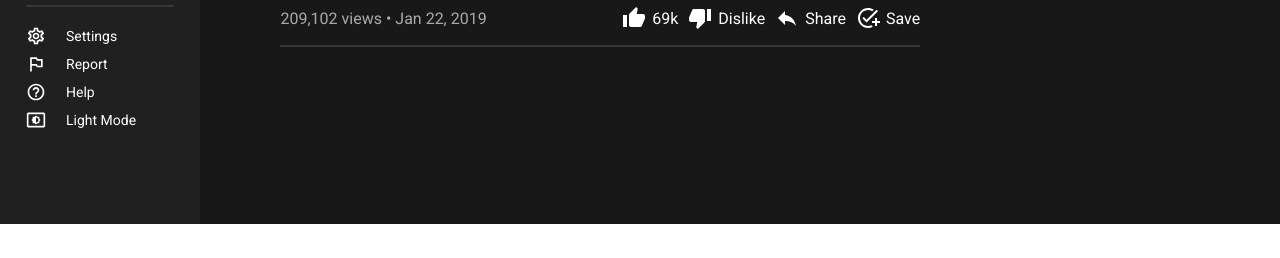
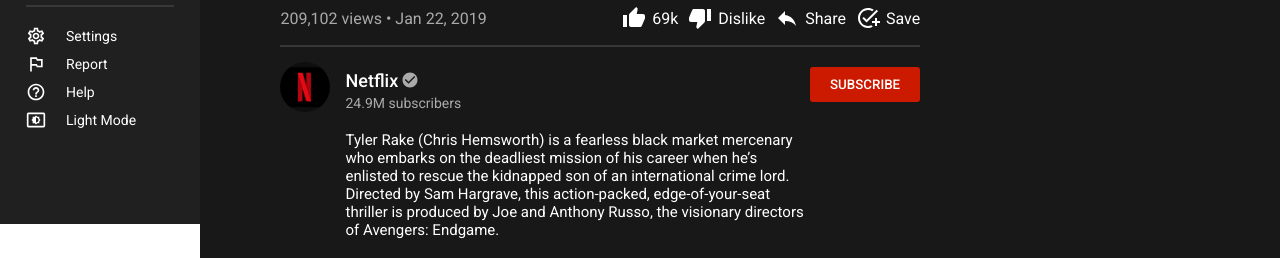
Before and after one commit to AmanMandal7/YouTube-Clone, a React (Create React App) app: page /video/test in a window 1280 px wide. Shown: the part 576-834 px from the top of the page. Before the commit the page ends 800 px from the top, so only its background shows below. Built offline with nearby package versions, Linux system fonts and the light colour scheme.

Commit message:
Video Details

```diff
--- a/src/pages/Video.jsx
+++ b/src/pages/Video.jsx
@@ -4,6 +4,8 @@
 import ThumbDownIcon from "@mui/icons-material/ThumbDown";
 import ReplyIcon from "@mui/icons-material/Reply";
 import AddTaskIcon from "@mui/icons-material/AddTask";
+import netflix from "../img/netflix.png";
+import CheckCircleIcon from "@mui/icons-material/CheckCircle";
 
 const Container = styled.div`
   display: flex;
@@ -51,6 +53,60 @@
   flex: 2;
 `;
 
+const Channel = styled.div`
+  display: flex;
+  justify-content: space-between;
+`;
+const ChannelInfo = styled.div`
+  display: flex;
+  gap: 15px;
+`;
+const Image = styled.img`
+  width: 50px;
+  height: 50px;
+  border-radius: 100%;
+  background-color: #999;
+`;
+const ChannelDetail = styled.div`
+  display: flex;
+  flex-direction: column;
+  color: ${({ theme }) => theme.text};
+`;
+const ChannelName = styled.span`
+  margin-top: 5px;
+  font-size: 18px;
+  font-weight: 500;
+  display: flex;
+  align-items: center;
+  gap: 3px;
+`;
+
+const Icon = styled.div`
+  margin-top: 4px;
+  color: ${({ theme }) => theme.textSoft};
+`;
+
+const ChannelCounter = styled.span`
+  margin-top: 2px;
+  margin-bottom: 20px;
+  color: ${({ theme }) => theme.textSoft};
+  font-size: 14px;
+`;
+const Description = styled.p`
+  font-size: 15px;
+`;
+const Subscribe = styled.button`
+  background-color: #cc1a00;
+  font-weight: 500;
+  color: white;
+  border: none;
+  border-radius: 3px;
+  height: max-content;
+  margin-top: 5px;
+  padding: 10px 20px;
+  cursor: pointer;
+`;
+
 const Video = () => {
   return (
     <Container>
@@ -85,6 +141,29 @@
           </Buttons>
         </Details>
         <Hr />
+        <Channel>
+          <ChannelInfo>
+            <Image src={netflix} />
+            <ChannelDetail>
+              <ChannelName>
+                Netflix
+                <Icon>
+                  <CheckCircleIcon fontSize="1px" />
+                </Icon>
+              </ChannelName>
+              <ChannelCounter>24.9M subscribers</ChannelCounter>
+              <Description>
+                Tyler Rake (Chris Hemsworth) is a fearless black market
+                mercenary who embarks on the deadliest mission of his career
+                when he’s enlisted to rescue the kidnapped son of an
+                international crime lord. Directed by Sam Hargrave, this
+                action-packed, edge-of-your-seat thriller is produced by Joe and
+                Anthony Russo, the visionary directors of Avengers: Endgame.{" "}
+              </Description>
+            </ChannelDetail>
+          </ChannelInfo>
+          <Subscribe>SUBSCRIBE</Subscribe>
+        </Channel>
       </Content>
       <Recommendation>Recommendation</Recommendation>
     </Container>
```
